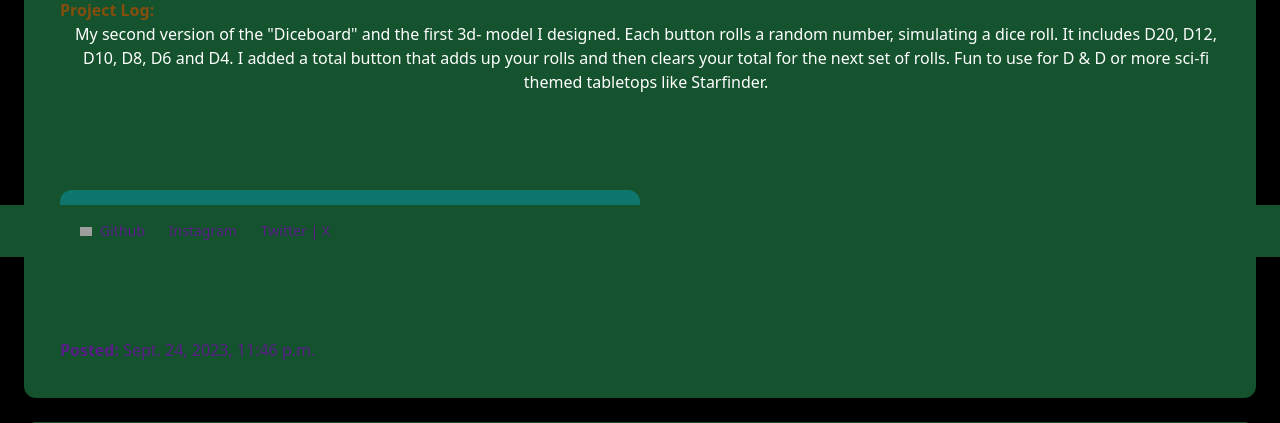
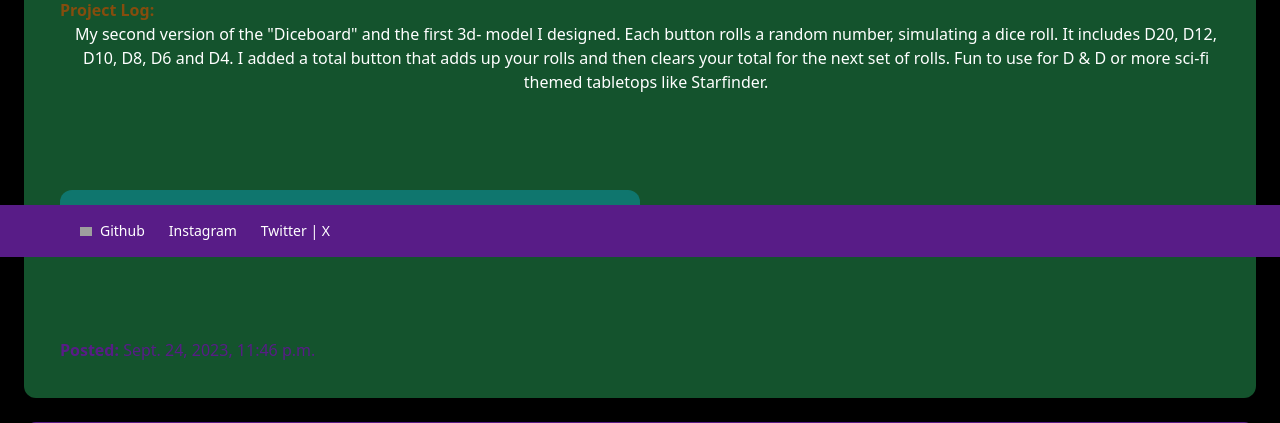
Before and after one commit to enzosupreme/cbp, a Django app: page /projects/7/ in a window 1280 px wide. Shown: the part 543-966 px from the top of the page. Run offline with Django 4.2, Linux system fonts and the light colour scheme; data comes from the database, SQL or seed files in the repository; some libraries are stand-ins or nearby versions; grey boxes are pictures that could not be loaded.

Commit message:
color change

```diff
--- a/core/templates/core/base.html
+++ b/core/templates/core/base.html
@@ -30,19 +30,19 @@
             <div class="lg:hidden"></div>
             <ul class="hidden md:flex float-right mr-10 md:flex leading-[80px] space x-3">
                 <li class="mx-4 my-6 md:my-0">
-                    <a href="{% url 'browse:index' %}" class="text-sm md:text-md lg:text-lg font-semibold text-yellow-700 hover:text-white">Projects</a>
+                    <a href="{% url 'browse:index' %}" class="text-sm md:text-md lg:text-lg font-semibold text-yellow-500 hover:text-white">Projects</a>
                 </li>
                 <li class="mx-4 my-6 md:my-0">
-                    <a href="{% url 'core:commission' %}" class="text-sm md:text-md lg:text-lg font-semibold text-yellow-700 hover:text-white">Commission</a>
+                    <a href="{% url 'core:commission' %}" class="text-sm md:text-md lg:text-lg font-semibold text-yellow-500 hover:text-white">Commission</a>
                 </li>
 
-                <button class="text-sm sm:text-md lg:text-lg text-yellow-700 hover:bg-white hover:text-white rounded-xl px-6">
+                <button class="text-sm sm:text-md lg:text-lg text-yellow-500 hover:bg-white hover:text-white rounded-xl px-6">
                     <a href="https://circuitboredlab.etsy.com">
                     Shop</a>
                 </button>
 
                 <li class="mx-4 my-6 md:my-0">
-                    <a href="{% url 'core:about' %}" class="text-sm md:text-md lg:text-lg font-semibold text-yellow-700 hover:text-white">About</a>
+                    <a href="{% url 'core:about' %}" class="text-sm md:text-md lg:text-lg font-semibold text-yellow-500 hover:text-white">About</a>
                 </li>
 
             </ul>
@@ -60,7 +60,7 @@
             {% endblock %}
         </div>
 
-        <footer class="pl-20 fixed bottom-0 z-50 mx-auto w-full max-w-screen-xl py-2 px-2 flex justify-between bg-green-900">
+        <footer class="pl-20 fixed bottom-0 z-50 mx-auto w-full max-w-screen-xl py-2 px-2 flex justify-between bg-purple-900">
 
             <div class="w-full mx-auto max-w-screen-xl  py-2 md:flex md:items-center md:justify-between">
     <ul class="flex flex-wrap items-center mt-3 text-sm font-medium text-gray-500 dark:text-gray-400 sm:mt-0">
@@ -71,13 +71,13 @@
         </li>
 
         <li>
-            <a href="https://github.com/enzosupreme" class="mr-4 hover:underline md:mr-6 text-purple-900">Github</a>
+            <a href="https://github.com/enzosupreme" class="mr-4 hover:underline md:mr-6 text-white">Github</a>
         </li>
         <li>
-            <a href="https://www.instagram.com/circuitboredlab/" class="mr-4 hover:underline md:mr-6 text-purple-900 ">Instagram</a>
+            <a href="https://www.instagram.com/circuitboredlab/" class="mr-4 hover:underline md:mr-6 text-white ">Instagram</a>
         </li>
         <li>
-            <a href="https://x.com/CircuitBoredLab?t=5E3CiOdZE1bWFomF7Cq2Tw&s=09" class="mr-4 hover:underline md:mr-6 text-purple-900">Twitter | X</a>
+            <a href="https://x.com/CircuitBoredLab?t=5E3CiOdZE1bWFomF7Cq2Tw&s=09" class="mr-4 hover:underline md:mr-6 text-white">Twitter | X</a>
         </li>
 
     </ul>
--- a/projects/templates/projects/detail.html
+++ b/projects/templates/projects/detail.html
@@ -36,7 +36,7 @@
 </div>
 
 
- <div class="mt-6  mb-20 px-6 py-12 bg-green-900 rounded-xl">
+ <div class="mt-6  mb-20 px-6 py-12 bg-purple-900 rounded-xl">
       <a href="{% url 'browse:index' %}?query={{ query }}&category={{ projects.category.id }}">
         <h2 class="mb-12 text-xs sm:text-md lg:text-lg xl:text-xl text-center text-white">More {{ projects.category }}</h2>
       </a>
```
